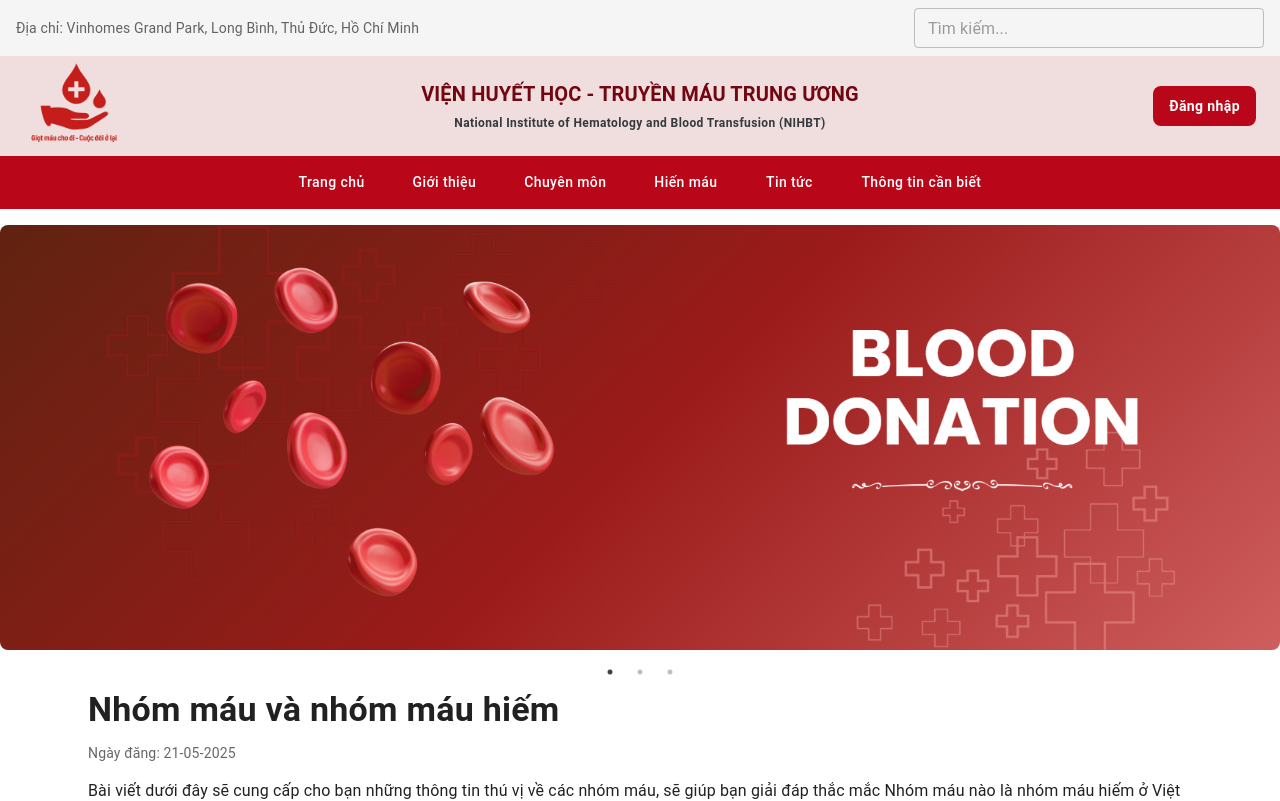
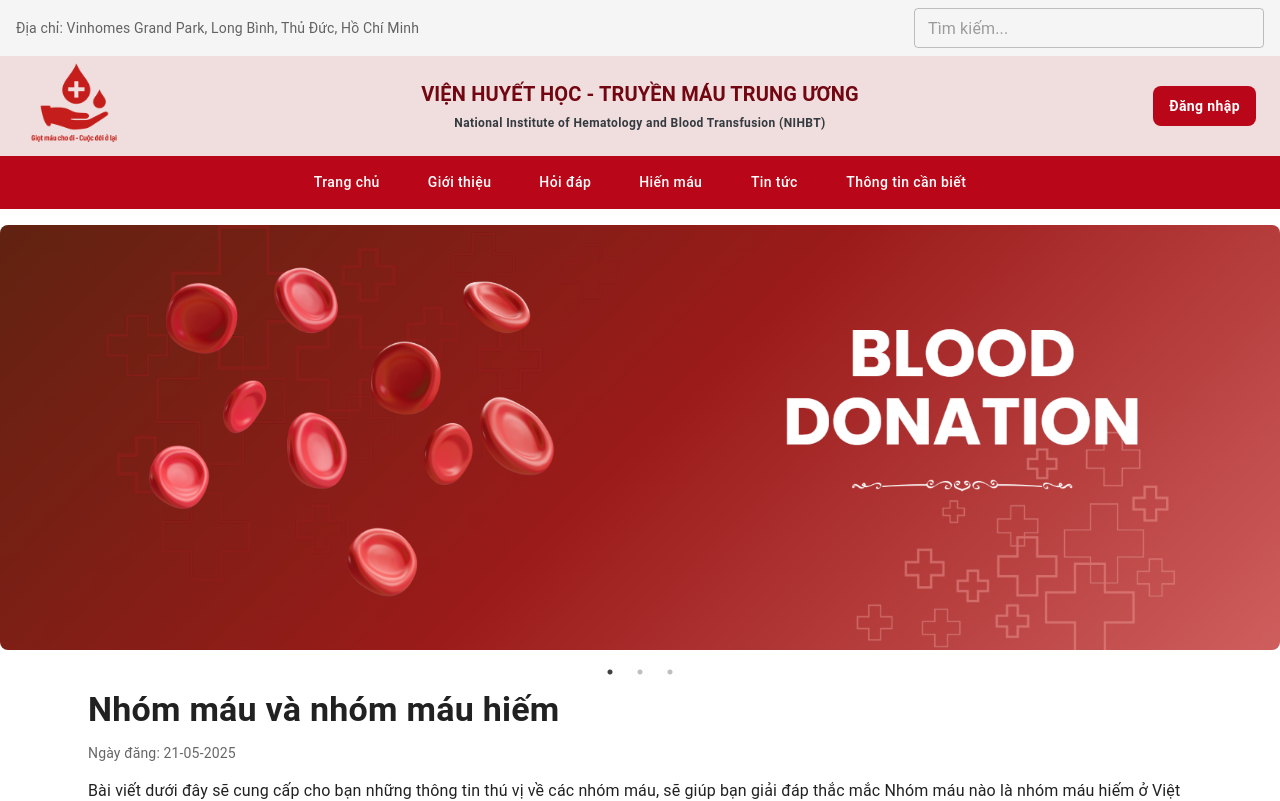
Before and after one commit to Huukha182624/Blood_donationFE, a React (Vite) app: page / in a window 1280 px wide. Shown: the top 801 px of the page. Built offline with nearby package versions, Linux system fonts and the light colour scheme; some icons are missing.

Commit message:
Update Navbar.jsx

```diff
--- a/src/components/Navbar.jsx
+++ b/src/components/Navbar.jsx
@@ -5,7 +5,7 @@ export default function Navbar() {
     const navItems = [
         { label: 'Trang chủ', path: '/' },
         { label: 'Giới thiệu', path: '/gioi-thieu' },
-        { label: 'Chuyên môn', path: '/chuyen-mon' },
+        { label: 'Hỏi đáp', path: '/hoi-dap' },
         { label: 'Hiến máu', path: '/hien-mau' },
         { label: 'Tin tức', path: '/tin-tuc' },
         { label: 'Thông tin cần biết', path: '/thong-tin' },
```
